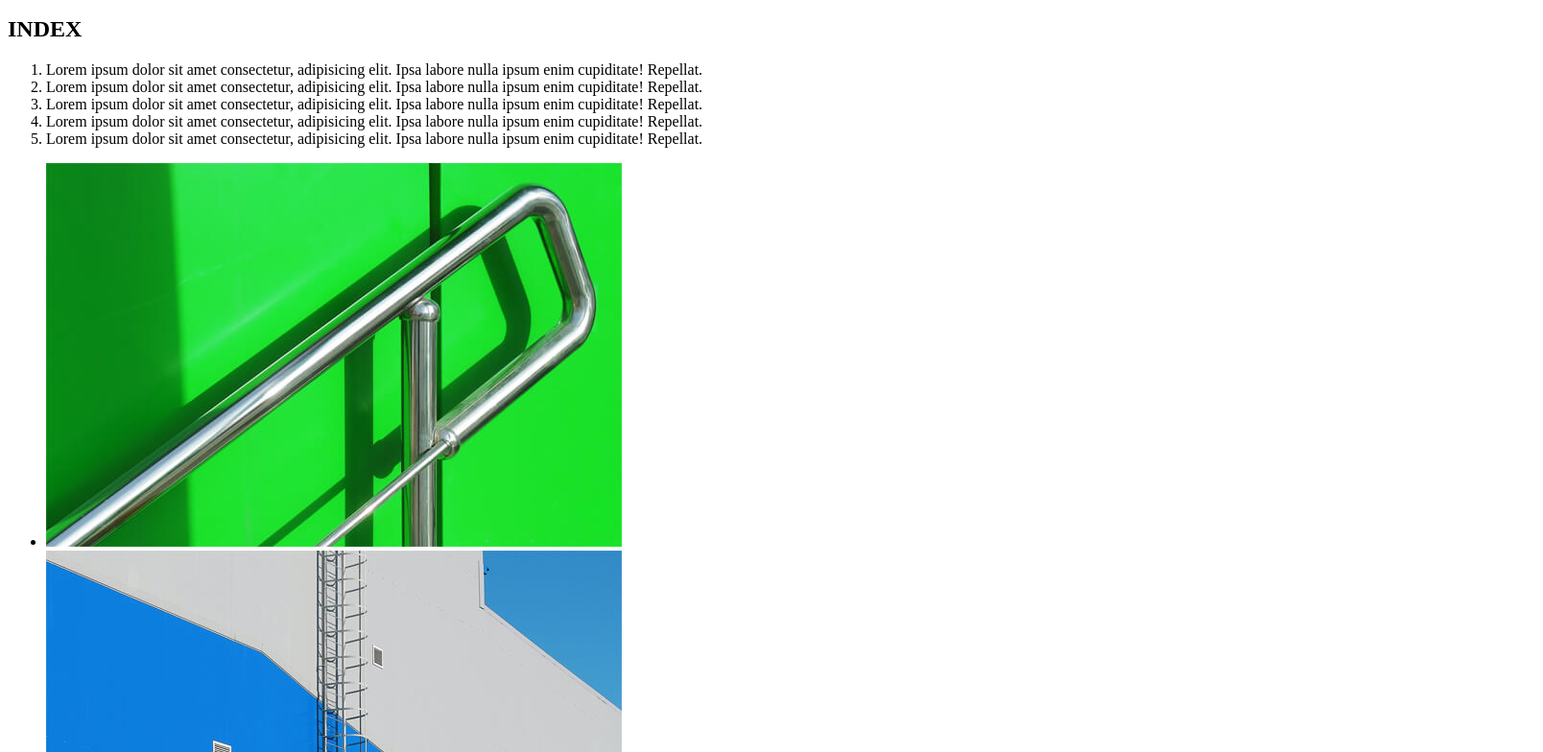
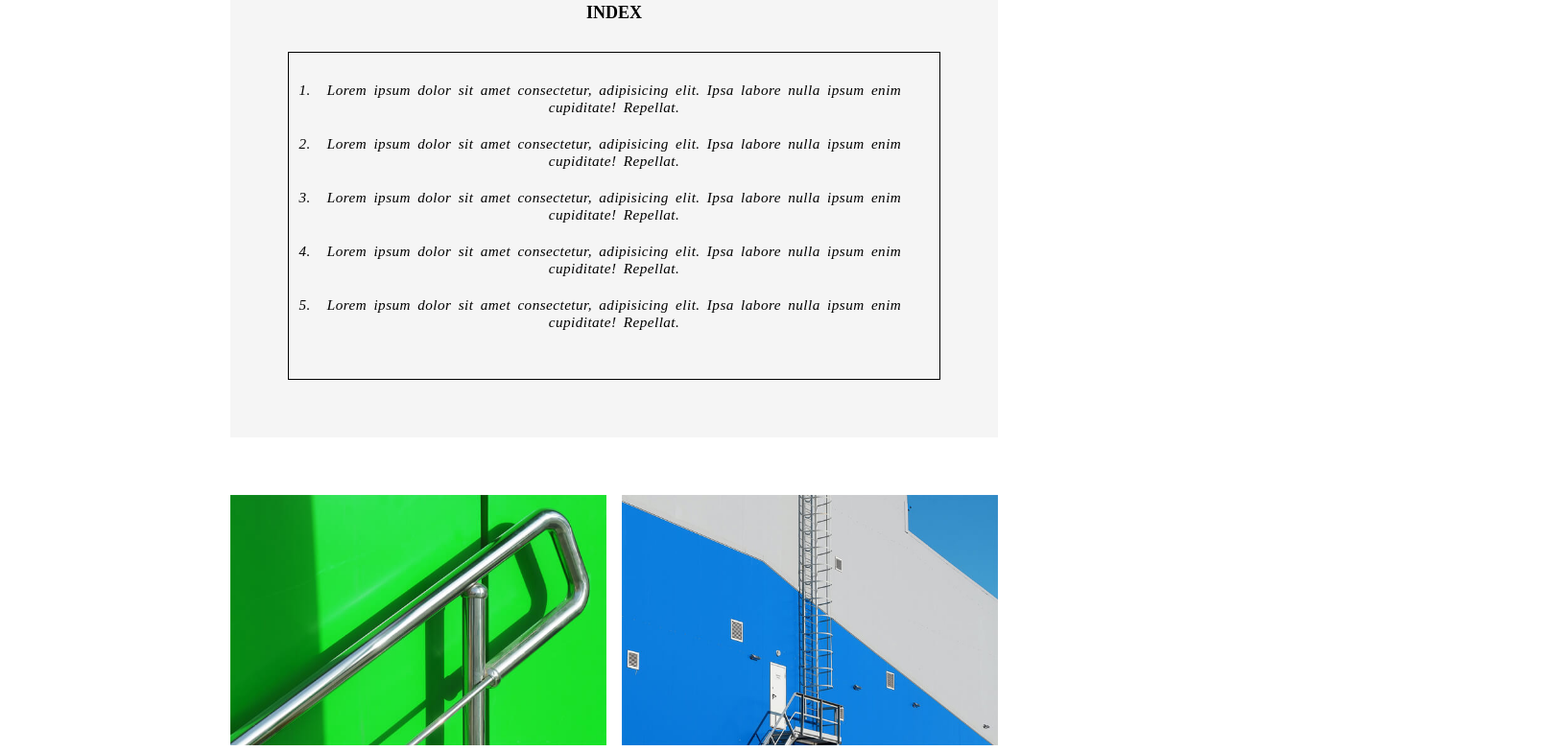
Before and after one commit to fujitashuichi/code-jump-photo-book-2, a plain HTML site: page index.html in a window 1280 px wide. Shown: the part 614-1398 px from the top of the page at 96% size, 1608 px wide, since content can reach past the window. Drawn offline with Linux system fonts and the light colour scheme.

Commit message:
photo-list まで完成

```diff
--- a/css/style.css
+++ b/css/style.css
@@ -0,0 +1,101 @@
+*{
+    margin: 0;
+    padding: 0;
+    box-sizing: border-box;
+}
+
+body{
+    width: 100%;
+    height: 100%;
+}
+
+header {
+    margin-top: 60px;
+}
+
+li, p, a {
+    font-family: serif;
+    font-style: italic;
+    letter-spacing: 0.03em;
+    word-spacing: 0.2em;
+}
+
+.container {
+    width: 1000px;
+    margin: 0 auto;
+}
+
+.site-title {
+    width: 180px;
+    margin-bottom: 15px;
+    line-height: 1px;
+}
+
+.site-title a {
+    display: block;
+}
+
+.site-title img {
+    width: 100%;
+    object-fit: cover;
+}
+
+.main-visual {
+    width: 100%;
+    margin-bottom: 60px;
+}
+
+.main-visual img {
+    max-width: 100%;
+}
+
+.inner {
+    width: 800px;
+    margin: 0 auto;
+}
+
+section {
+    padding: 60px;
+    text-align: center;
+    background: #F5F5F5;
+    margin-bottom: 60px;
+}
+
+.section-title {
+    font-weight: bold;
+    font-size: 1.125rem;
+    margin-bottom: 30px;
+}
+
+.index-inner {
+    text-align: center;
+    padding: 30px;
+    border: solid 1px #000;
+}
+
+.index-inner ol {
+    display: table;
+    margin: 0 auto;
+}
+
+.index-inner ol li {
+    margin-bottom: 20px;
+    font-size: 0.95rem;
+}
+
+.photo-list {
+    display: flex;
+    flex-wrap: wrap;
+    justify-content: space-between;
+    list-style: none;
+    margin-bottom: 60px;
+}
+
+.photo-list li {
+    width: 49%;
+    margin-bottom: 15px;
+}
+
+.photo-list img {
+    width: 100%;
+}
--- a/index.html
+++ b/index.html
@@ -17,7 +17,7 @@
         </header>
         <main>
             <div class="main-visual">
-                <img src="./img/mainvisual.jpg" alt="">
+                <img src="./img/mainvisual.jpg" alt="main visual">
             </div>
             <div class="inner">
                 <section id="index">
@@ -34,16 +34,16 @@
                 </section>
                 <ul class="photo-list">
                     <li>
-                        <img src="./img/photo1.jpg" alt="">
+                        <img src="./img/photo1.jpg" alt="photo1">
                     </li>
                     <li>
-                        <img src="./img/photo2.jpg" alt="">
+                        <img src="./img/photo2.jpg" alt="photo2">
                     </li>
                     <li>
-                        <img src="./img/photo3.jpg" alt="">
+                        <img src="./img/photo3.jpg" alt="photo3">
                     </li>
                     <li>
-                        <img src="./img/photo4.jpg" alt="">
+                        <img src="./img/photo4.jpg" alt="photo4">
                     </li>
                 </ul>
                 <section id="detail">
```
